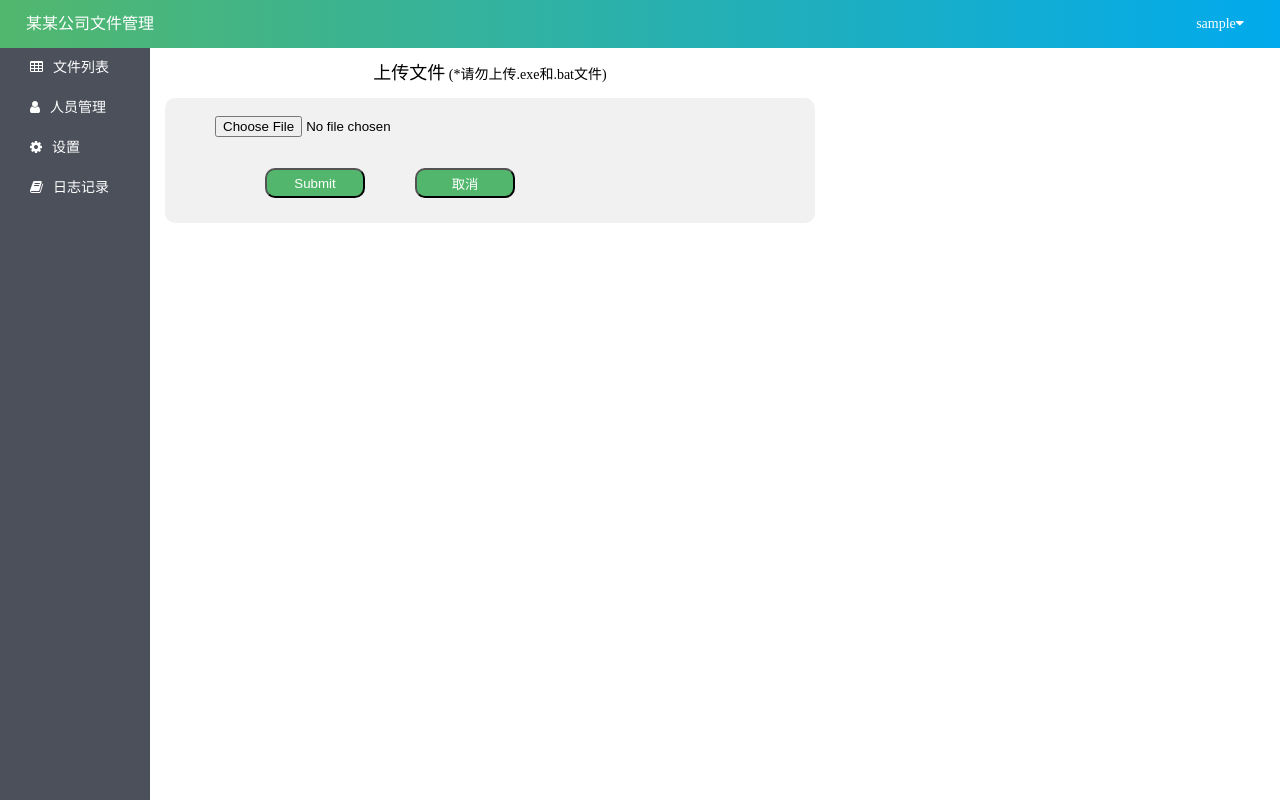
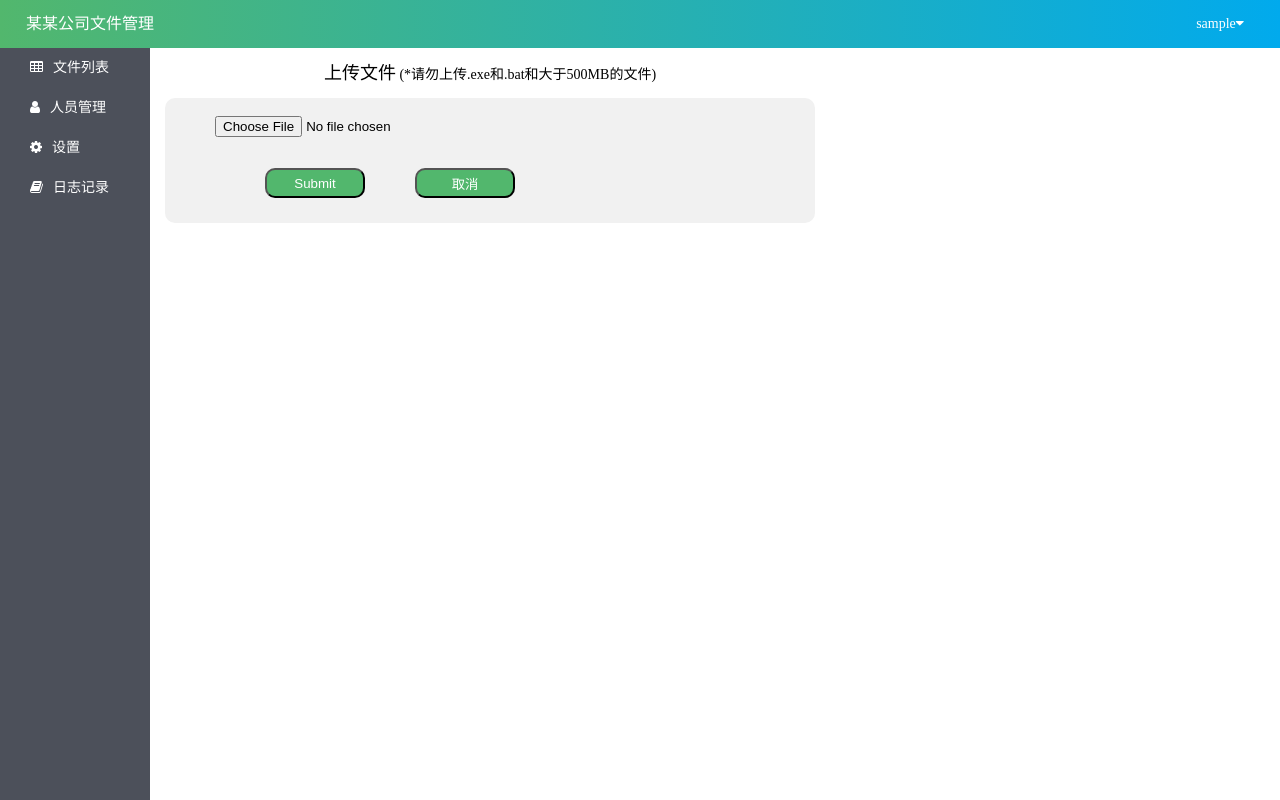
Before and after one commit to YangBaohust/wjgl, a Django app: page /files/upload/ in a window 1280 px wide. Run offline with Django 3.2, Linux system fonts and the light colour scheme; the visitor is signed in with stand-in values (Sample User, id 1); parts of the project's set-up code (start-up, migrations or seed data) failed here and were passed over.

Commit message:
modify 20190910

```diff
--- a/apps/files/templates/files/file_upload.html
+++ b/apps/files/templates/files/file_upload.html
@@ -6,18 +6,18 @@
 {% endblock %}
 {% block content %}
     <div class="content">
-        <p class="content-note1">上传文件<span class="content-note2"> (*请勿上传.exe和.bat文件)</span></p>
+        <p class="content-note1">上传文件<span class="content-note2"> (*请勿上传.exe和.bat和大于500MB的文件)</span></p>
         <div style="clear:both"></div>
         <form class="form-table" enctype="multipart/form-data" action="{% url 'files:upload' %}" method="post">
             <div class="form-list">
-                <input type="file" name="myfile" />
+                <input type="file" id="myfile" name="myfile" onchange="fileChange(this);" />
             </div>
             {% if msg %}
                 <div class="error">{{ msg }}</div>
             {% endif %}
             <div style="clear:both"></div>
             <div class="form-list">
-                <input class="form-button" type="submit"/>
+                <input id="submit_upload" class="form-button" type="submit"/>
             </div>
             <div class="form-list">
                  <button class="form-button" type="button" onclick="btn_cancel()">取消</button>
@@ -31,5 +31,48 @@
         function btn_cancel() {
             location.href = "{% url 'index' %}";
         }
+
+        function fileChange(target){
+            //检测上传文件的类型
+            var fileName = document.getElementById("myfile").value;
+            var upload_btn = document.getElementById("submit_upload");
+            var ext,idx;
+            idx = fileName.lastIndexOf(".");
+            if (idx !== -1){
+                ext = fileName.substr(idx+1).toLowerCase();
+                if (ext === 'bat' || ext === 'exe'){
+                    upload_btn.disabled=true;
+                    upload_btn.style.backgroundColor="grey";
+                    alert("不能上传.exe  .bat类型的文件!");
+                    return;
+                } else {
+                    upload_btn.disabled=false;
+                    upload_btn.style.backgroundColor="rgba(82, 183, 109, 1)";
+                }
+            }
+
+            //检测上传文件的大小
+            var isIE = /msie/i.test(navigator.userAgent) && !window.opera;
+            var fileSize = 0;
+            if (isIE && !target.files){
+                var filePath = target.value;
+                var fileSystem = new ActiveXObject("Scripting.FileSystemObject");
+                var file = fileSystem.GetFile (filePath);
+                fileSize = file.Size;
+            } else {
+                fileSize = target.files[0].size;
+            }
+
+            var size = fileSize / (1024*1024);
+
+            if(size>500){
+                upload_btn.disabled=true;
+                upload_btn.style.backgroundColor="grey";
+                alert("文件大小不能超过500MB");
+            } else {
+                upload_btn.disabled=false;
+                upload_btn.style.backgroundColor="rgba(82, 183, 109, 1)";
+            }
+        }
     </script>
 {% endblock %}
--- a/apps/files/views.py
+++ b/apps/files/views.py
@@ -72,8 +72,6 @@ class FileUploadView(LoginRequiredMixin, View):
         my_file = request.FILES.get('myfile', None)
         if not my_file:
             return render(request, 'files/file_upload.html', {'msg': '没有选择文件'})
-        if my_file.name[-4:].lower() in('.exe', '.bat'):
-            return render(request, 'files/file_upload.html', {'msg': '请勿上传.exe和.bat文件'})
         year = str(datetime.datetime.now().year)
         month = str(datetime.datetime.now().month)
         day = str(datetime.datetime.now().day)
--- a/wjgl/settings.py
+++ b/wjgl/settings.py
@@ -84,7 +84,7 @@ DATABASES = {
         'NAME': 'wjgl',
         'USER': 'scott',
         'PASSWORD': 'tiger',
-        'HOST': '10.40.16.60',
+        'HOST': 'xxxxxx',
     }
 }
 
@@ -152,4 +152,4 @@ handler404 = 'users.views.page_not_found'
 handler500 = 'users.views.page_error'
 
 # 上传的文件保存路径
-root_path = '/ft'
+root_path = r'D:\dj_project\wjgl\upload'
```
